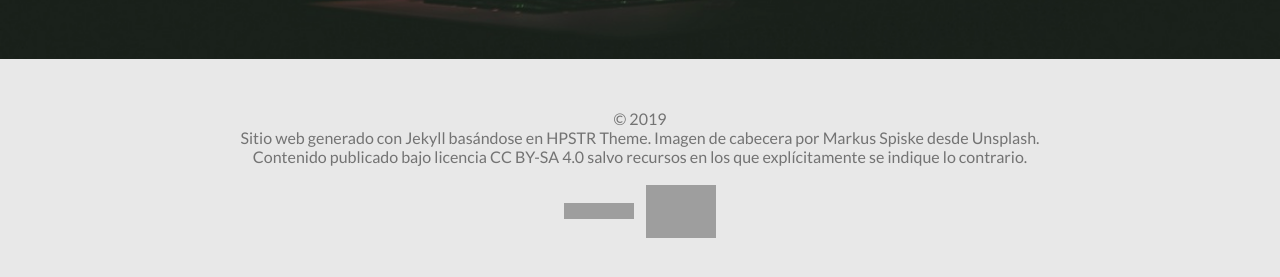
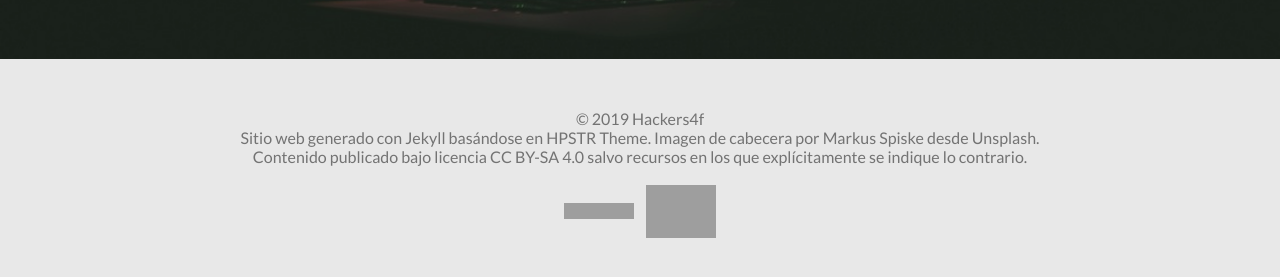
Before and after one commit to hackers4f/hackers4f.github.io, a Jekyll site: the page built from index.html, in a window 1280 px wide, cut to the strip 341-618 px from the top of the page. Built offline with Jekyll 4.4.1, drawn with Linux system fonts in a browser that asks for light colours; nearby versions of some CDN libraries; the list of posts is cut into pages by our own code; grey boxes are pictures that could not be loaded.

Commit message:
Update footer

```diff
--- a/_includes/footer.html
+++ b/_includes/footer.html
@@ -1,5 +1,5 @@
 <span>
-  <span class="copyleft">&copy;</span> {{ site.time | date: '%Y' }} {{ site.author.name }}
+  <span class="copyleft">&copy;</span> {{ site.time | date: '%Y' }} {{ site.owner.name }}
   <br>Sitio web generado con <a href="http://jekyllrb.com" target="_blank" rel="nofollow">Jekyll</a>
   basándose en <a href="https://mademistakes.com/work/hpstr-jekyll-theme/" target="_blank" rel="nofollow">HPSTR Theme</a>.
   Imagen de cabecera por <a href="https://unsplash.com/photos/uPXs5Vx5bIg" target="_blank" rel="nofollow">Markus Spiske</a> desde <a href="https://unsplash.com" target="_blank" rel="nofollow">Unsplash</a>.
```
